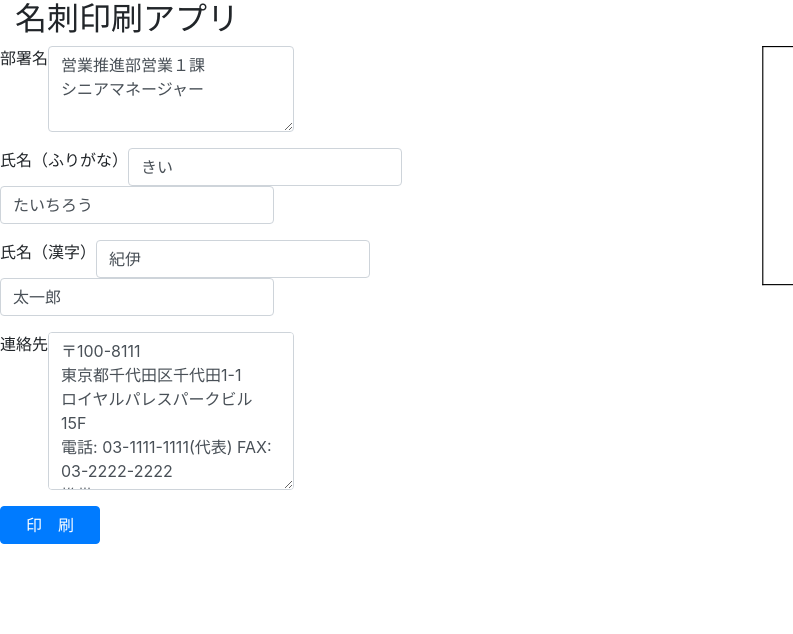
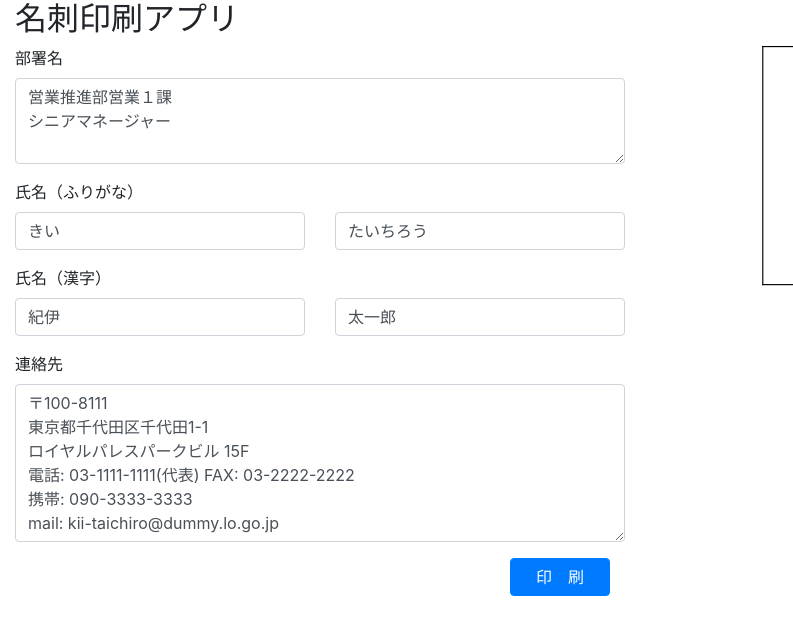
Before and after one commit to okoppe8/papercss_labelprint, a plain HTML site: page index.html in a window 1280 px wide. Shown: the full height of the page, 0-793 px from the left. Drawn offline with nearby package versions, Linux system fonts and the light colour scheme.

Commit message:
Bootstrap4対応

```diff
--- a/index.html
+++ b/index.html
@@ -14,39 +14,36 @@
 <body>
     <div class="container-fluid">
         <h2>名刺印刷アプリ</h2>
-        <div>
         <div class="row">
             <div class="col-sm-6">
                 <form id="person" action="">
-                        <div class="form-group row">
-                            <label class="col-xs-12" for="">部署名</label>
-                            <div class="col-xs-12">
+                    <div class="form-group">
+                        <label for="">部署名</label>
                         <textarea type="text" class="form-control" name="section" id="section" rows="3">
 営業推進部営業１課
 シニアマネージャー</textarea>
                     </div>
-                        </div>
                     <div class="form-group row">
-                            <label class="col-xs-12" for="">氏名（ふりがな）</label>
-                            <div class="col-xs-6">
+                        <label class="col-12" for="">氏名（ふりがな）</label>
+                        <div class="col-6">
                             <input type="text" class="form-control col-xs-12" name="FirstKana" id="FirstKana" value="きい">
                         </div>
-                            <div class="col-xs-6">
-                                <input type="text" class="form-control" name="LastKana" id="LastKana" value="たいちろう"/>
+                        <div class="col-6">
+                            <input type="text" class="form-control" name="LastKana" id="LastKana" value="たいちろう" />
                         </div>
                     </div>
                     <div class="form-group row">
-                            <label class="col-xs-12" for="">氏名（漢字）</label>
-                            <div class="col-xs-6">
+                        <label class="col-12" for="">氏名（漢字）</label>
+                        <div class="col-6">
                             <input type="text" class="form-control " name="FirstName" id="FirstName" value="紀伊" />
                         </div>
-                            <div class="col-xs-6">
-                                <input type="text" class="form-control" name="LastName" id="LastName" value="太一郎"/>
+                        <div class="col-6">
+                            <input type="text" class="form-control" name="LastName" id="LastName" value="太一郎" />
                         </div>
                     </div>
-                        <div class="form-group row">
-                            <label class="col-xs-12" for="">連絡先</label>
-                            <div class="col-xs-12">
+                    <div class="form-group">
+                        <label for="">連絡先</label>
+                        <div>
                             <textarea type="text" class="form-control" name="address" id="address" rows="6">
 〒100-8111
 東京都千代田区千代田1-1
@@ -56,10 +53,8 @@
 mail: kii-taichiro@dummy.lo.go.jp</textarea>
                         </div>
                     </div>
-                        <div class="form-group row">
-                            <div class="pull-right">
+                    <div class="float-right">
                         <button class="btn btn-primary" id="submit" style="width:100px; margin-right:15px">印　刷</button>
-                            </div>
                     </div>
                 </form>
             </div>
@@ -87,7 +82,6 @@ mail: kii-taichiro@dummy.lo.go.jp</textarea>
                         </tr>
                     </tbody>
                 </table>
-                </div>
             </div>
         </div>
     </div>
```
Lines whose indentation alone changed are shown as unchanged.
